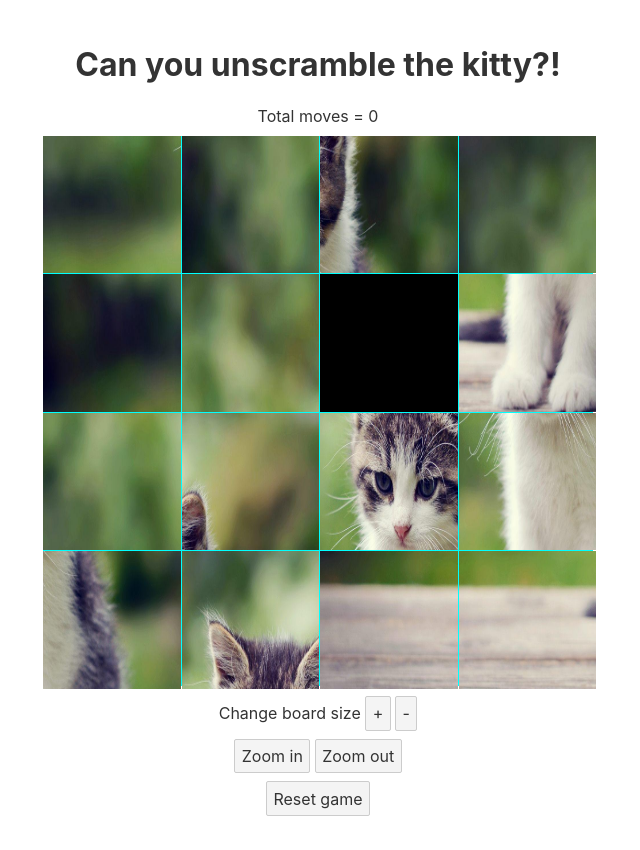
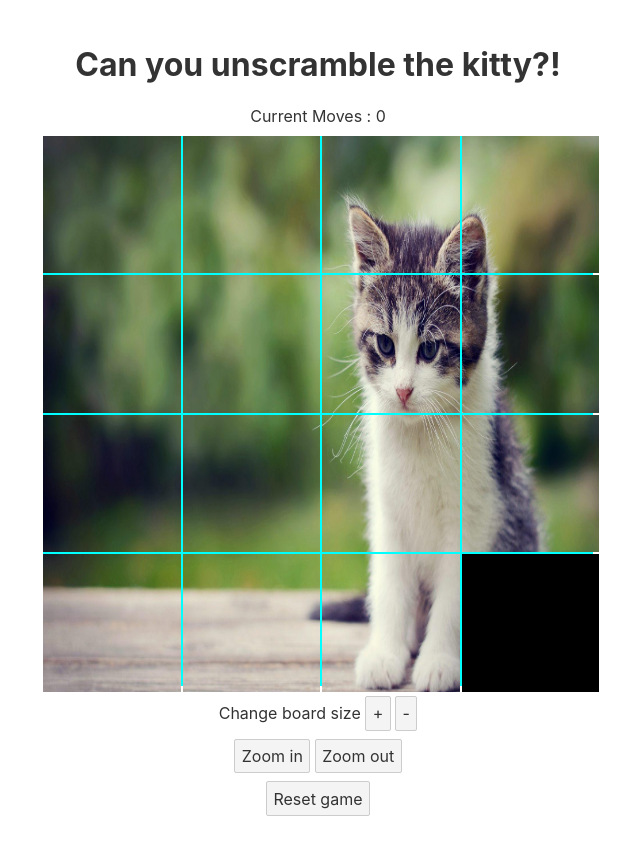
Before and after one commit to Kavikick/TilePuzzle, a Svelte app: page / in a window 1280 px wide. Shown: the whole page, without its empty margins (322-962 px from the left). Built offline with nearby package versions, Linux system fonts and the light colour scheme.

Commit message:
Win detection, text change, and settings dissapear

```diff
--- a/src/Components/Board.svelte
+++ b/src/Components/Board.svelte
@@ -10,11 +10,17 @@
     let pieces = newBoard(boardWidth);
     let boardVisible = true;
     let totalMoves = 0;
+    let boardGap = 2;
+    let gameIsWon = false;
 
     function newBoard(boardWidth: number) {
+        if (false) {
             return [...Array(boardWidth * boardWidth).keys()].sort(
                 () => Math.random() - 0.5
             );
+        } else {
+            return [...Array(boardWidth * boardWidth).keys()];
+        }
     }
 
     function getNeighborIDs(ID: number): number[] {
@@ -56,16 +62,36 @@
             pieces[pieceIndex] = blackID;
             pieces[blackIndex] = pieceID;
             totalMoves++;
+            if (checkWin()) {
+                handleWin();
             }
+        }
+    }
+
+    function checkWin(): boolean {
+        const key = [...pieces.keys()];
+        for (let i = 0; i < pieces.length; i++) {
+            if (pieces[i] !== key[i]) {
+                return false;
+            }
+        }
+        return true;
+    }
+
+    function handleWin() {
+        gameIsWon = true;
+        boardGap = 0;
     }
 </script>
 
-<div class="moveCounter">Total moves = {totalMoves}</div>
+<div class="moveCounter">
+    {gameIsWon ? "Total" : "Current"} Moves : {totalMoves}
+</div>
 <div
     class="board"
     style="grid-template-columns: {'auto '.repeat(
         boardWidth
-    )}; width: {displaySize}px; height: {displaySize}px;"
+    )}; width: {displaySize}px; height: {displaySize}px; gap: {boardGap}px;"
 >
     {#if boardVisible}
         {#each pieces as ID (ID)}
@@ -86,6 +112,7 @@
         {/each}
     {/if}
 </div>
+{#if !gameIsWon}
     <BoardSettings
         bind:pieces
         bind:displaySize
@@ -94,6 +121,7 @@
         {newBoard}
         bind:totalMoves
     />
+{/if}
 
 <style>
     .board {
```
Lines whose indentation alone changed are shown as unchanged.
